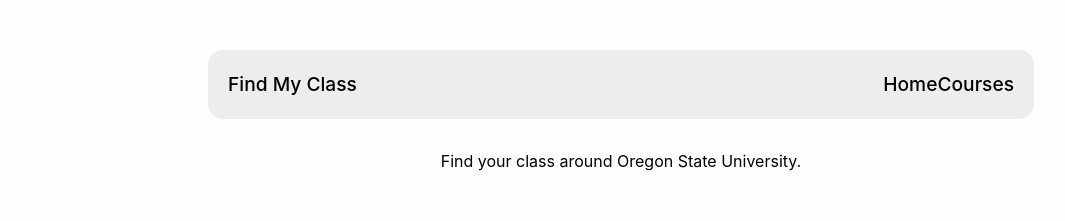
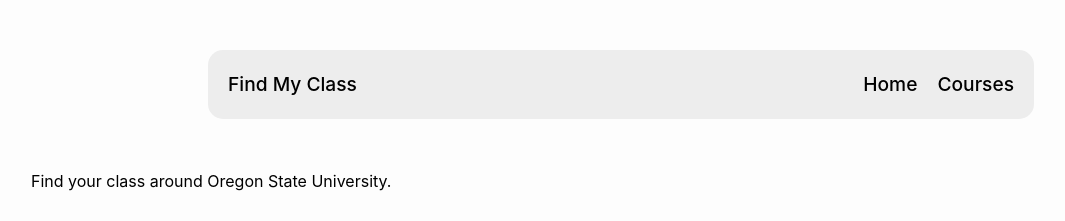
Before and after one commit to MigrainePanda/find-my-class, a React (Vite) app in the folder react-find-my-class/: page /courses in a window 1280 px wide. Shown: the top 221 px of the page, without its empty margins (19-1084 px from the left). Built offline with nearby package versions, Linux system fonts and the light colour scheme; no server answers.

Commit message:
added footer and home page description

```diff
--- a/react-find-my-class/src/components/Navigation/Navigation.css
+++ b/react-find-my-class/src/components/Navigation/Navigation.css
@@ -33,8 +33,8 @@
 
 .navbar-menu {
     color: blue;
-}
+}*/
 
 .navbar-menu-items {
-    color: green;
-} */
+    margin: 0 0 0 20px;
+}
--- a/react-find-my-class/src/pages/HomePage/HomePage.css
+++ b/react-find-my-class/src/pages/HomePage/HomePage.css
@@ -1,7 +1,20 @@
-.page-description {
+.page-main-description {
     text-align: center;
 }
 
-.page-description p {
-    font-size: 1.2em;
+.page-description {
+    margin-top: 50px;
 }
+
+footer {
+    padding: 10px;
+    margin-top: 50px;
+    margin-left: 15%;
+    margin-right: 15%;
+    background-color: var(--header-background);
+    border-radius: 15px;
+}
+
+footer p {
+    text-align: center;
+}
--- a/react-find-my-class/src/pages/HomePage/HomePage.tsx
+++ b/react-find-my-class/src/pages/HomePage/HomePage.tsx
@@ -7,8 +7,8 @@
         <div className="outer-wrapper">
             <Navbar />
             <main className="main">
-                <p className="page-description">Find your class around Oregon State University.</p>
-
+                <p className="page-main-description">Find your class around Oregon State University.</p>
+                <p className="page-description">This is an app that helps you find your class at Oregon State University.</p>
             </main>
         </div>
     );}
```
Also changed, not shown: react-find-my-class/src/components/Footer.tsx (added, +11 -0 lines).
